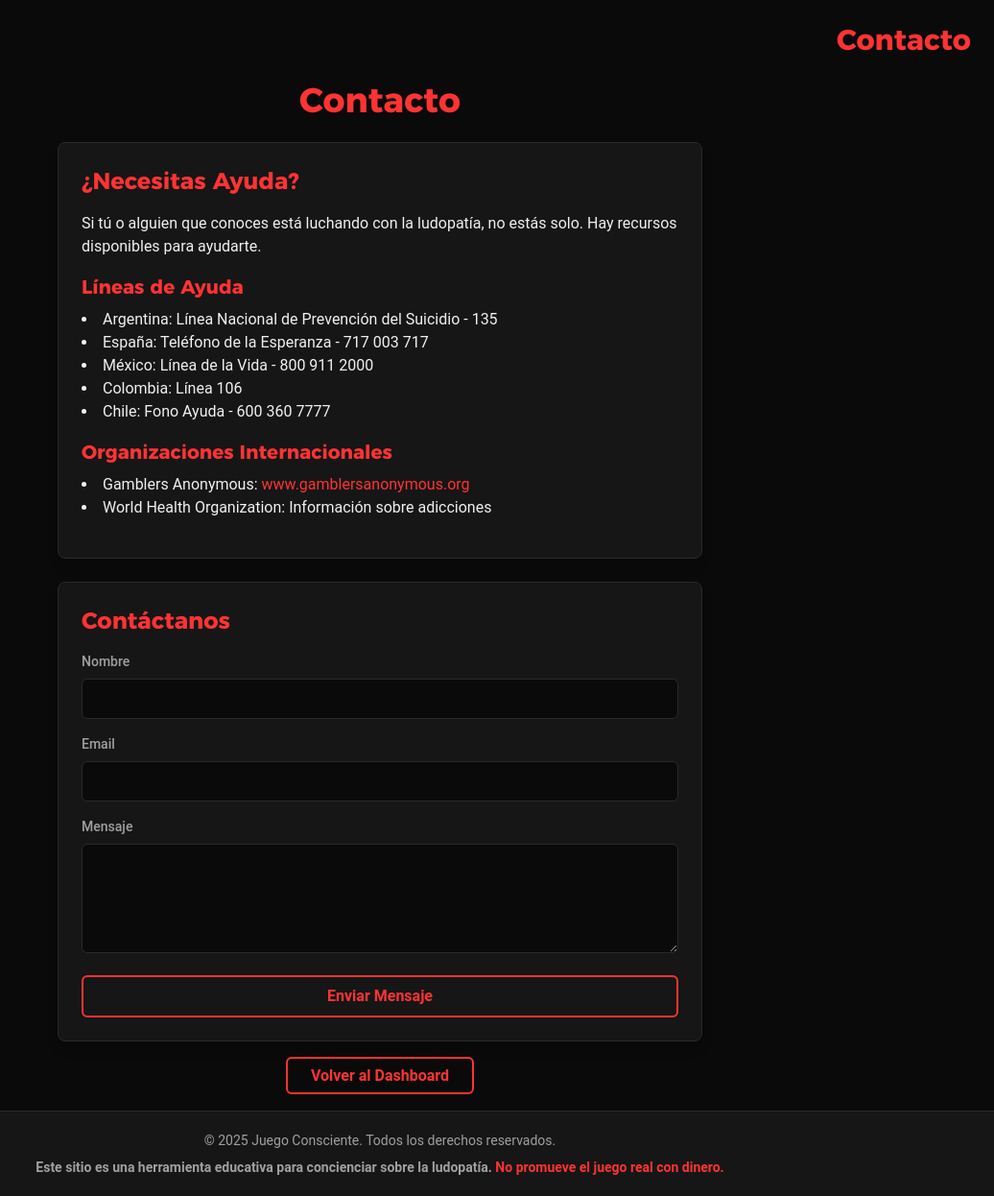
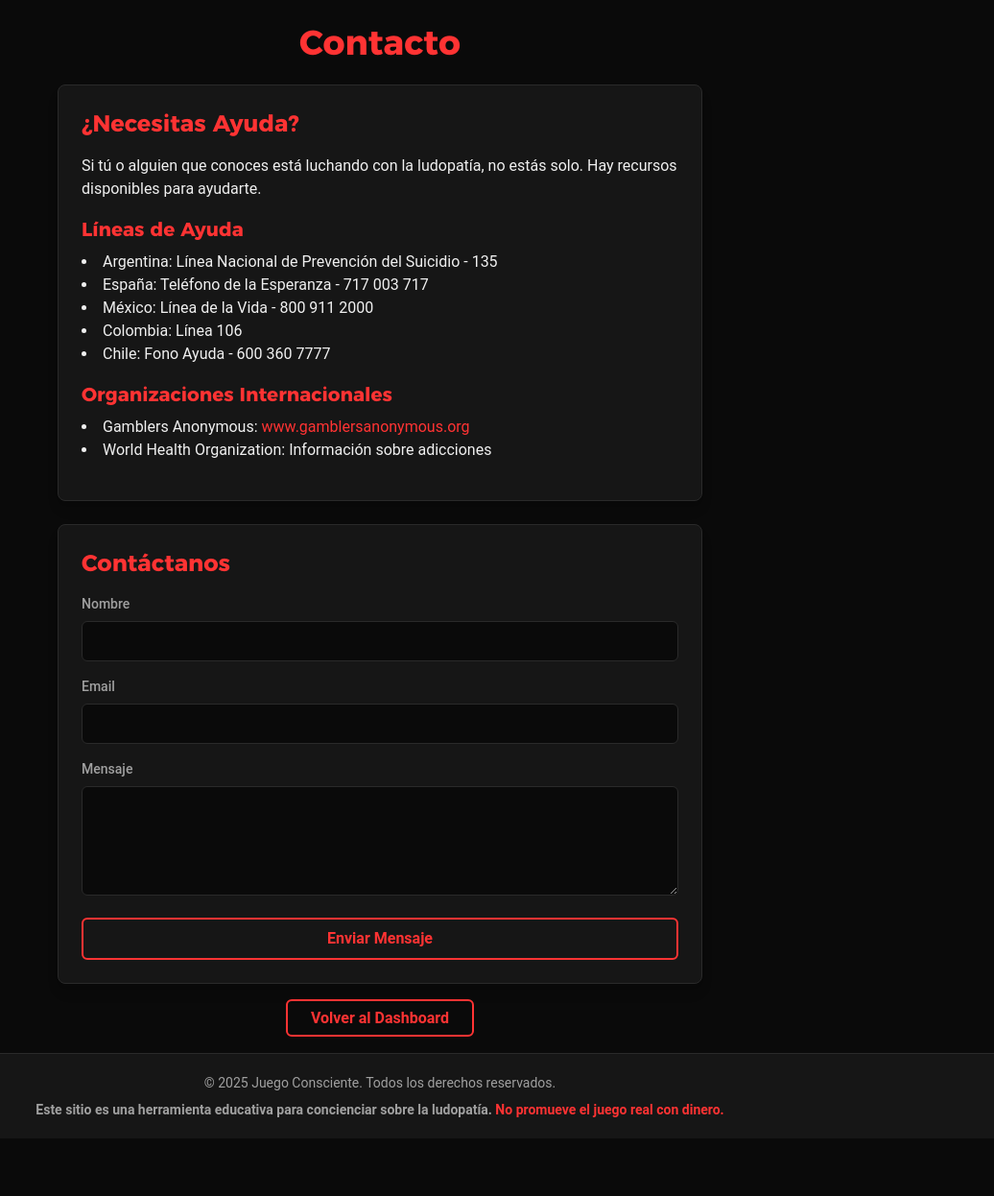
Before and after one commit to POLA-LCS/juego-consciente, a PHP site: page /index.php?page=contact in a window 1280 px wide. Shown: the part 97-1343 px from the top of the page at 96% size, without its empty margins (244-1280 px from the left). After the commit the page ends 1261 px from the top, so only its background shows below. Run offline with PHP 8.4, Linux system fonts and the light colour scheme; the visitor is signed in with stand-in values (Sample User, id 1); some libraries are stand-ins or nearby versions; some web fonts are replaced.

Commit message:
prompt: Modifica la pagina de contacto para no tener dos titulos antes de seguir con los cheats.

```diff
--- a/app/views/contact.php
+++ b/app/views/contact.php
@@ -14,14 +14,11 @@ if (!defined('ROOT_PATH')) {
     <script src="https://cdn.tailwindcss.com"></script>
     <link rel="stylesheet" href="/ludopatia/public/assets/css/main.css">
 </head>
-<body>
+<body class="flex flex-col min-h-screen">
     <?php include ROOT_PATH . 'app/views/components/header.php'; ?>
     <?php include ROOT_PATH . 'app/views/components/userSidebar.php'; ?>
 
-    <main class="p-6">
-        <div class="flex justify-end items-center mb-6">
-            <h1 class="text-3xl font-bold text-[var(--color-primary)]">Contacto</h1>
-        </div>
+    <main class="p-6 flex-1">
     <div class="max-w-2xl mx-auto">
         <h1 class="text-4xl font-bold mb-6 text-center text-[var(--color-primary)]">Contacto</h1>
         <div class="bg-[var(--color-surface)] border border-[var(--color-border)] p-6 rounded-lg shadow-lg mb-6">
```
